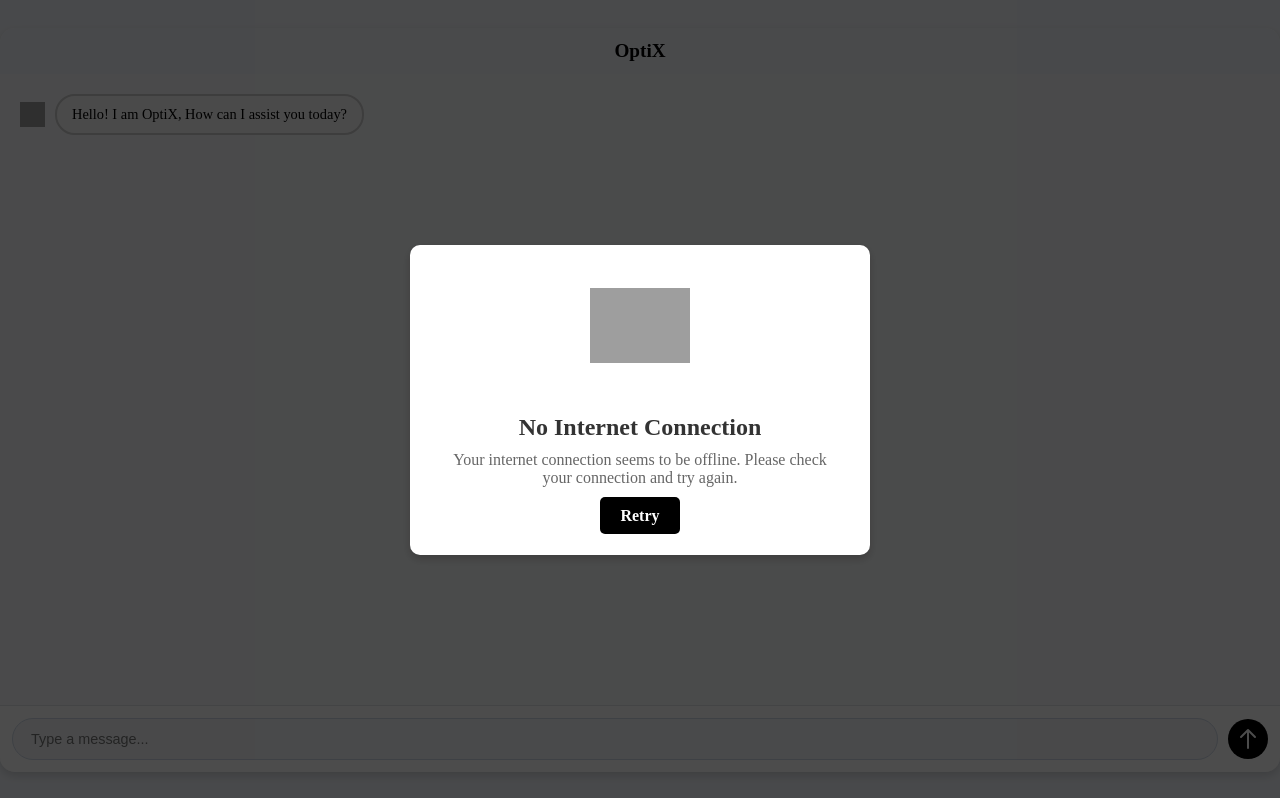
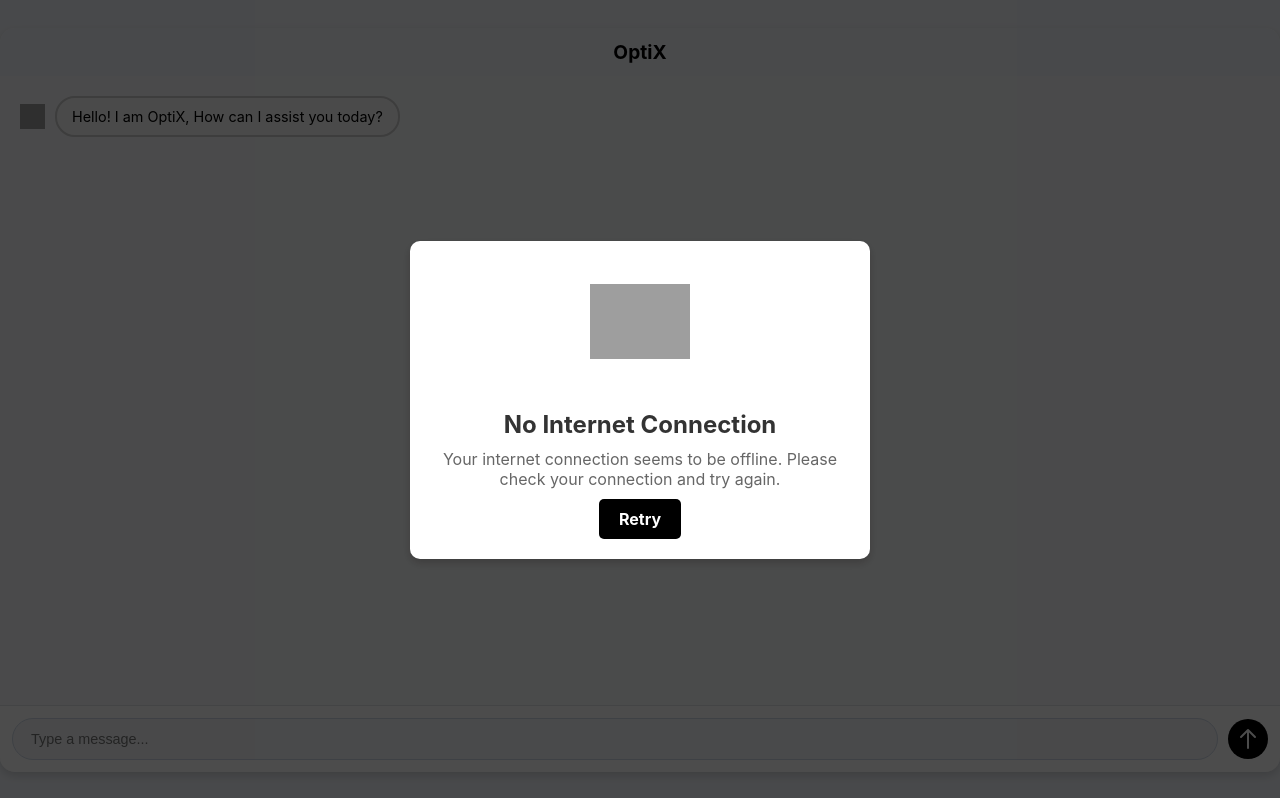
Before and after one commit to TA-AaryaNSah/OptiX, a plain HTML site: page index.html in a window 1280 px wide. Drawn offline with Linux system fonts and the light colour scheme; grey boxes are pictures that could not be loaded.

Commit message:
Update style.css

```diff
--- a/style.css
+++ b/style.css
@@ -5,6 +5,7 @@ body, html {
         display: flex;
         justify-content: center;
         align-items: center;
+        font-family: 'Inter', Arial, sans-serif; /* Set Inter as the primary font */
     }
 
     /* Fullscreen Chatbot */
```
